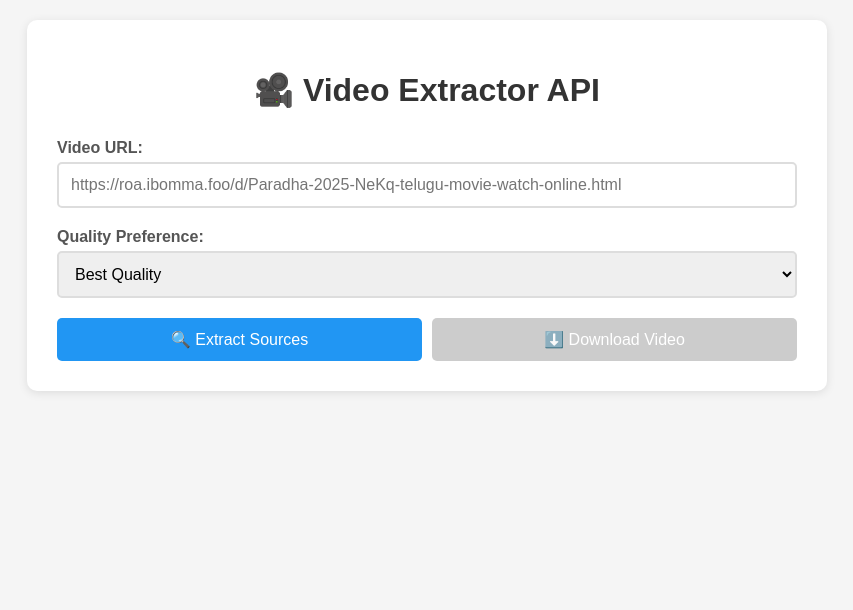
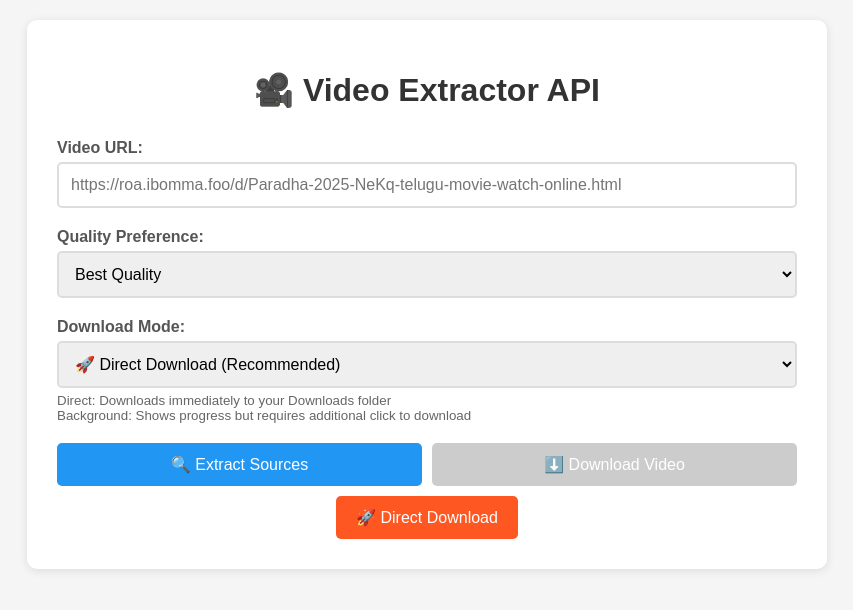
Before and after one commit to vamsi061/Movie-download-api, a Flask app: page / in a window 1280 px wide. Shown: the top 610 px of the page, without its empty margins (213-1066 px from the left). Run offline with Flask 3, Linux system fonts and the light colour scheme.

Commit message:
Add direct download functionality - downloads straight to Downloads folder
Major UX improvements:
🚀 DIRECT DOWNLOAD MODE:
- New direct download endpoint that streams video directly to user
- Downloads immediately to user's Downloads folder (like IDM, browsers)
- No server storage needed - pure streaming proxy
- No status polling required - instant download experience

🎛️ DUAL DOWNLOAD MODES:
- Direct Download (Recommended): Immediate download to Downloads folder
- Background Download: Traditional mode with progress tracking

🖥️ IMPROVED UI:
- Download mode selector with clear explanations
- Dedicated 'Direct Download' button for instant downloads
- Better visual feedback for direct downloads
- Automatic mode switching based on user preference

🔧 TECHNICAL IMPROVEMENTS:
- Stream video download function for memory-efficient transfers
- Proper filename extraction and Content-Disposition headers
- Error handling for streaming downloads
- Maintains all existing functionality while adding new direct mode

This solves the status polling issues by providing an alternative download method that works like traditional download managers - click and download directly!

```diff
--- a/app.py
+++ b/app.py
@@ -232,14 +232,15 @@ def extract_sources():
 
 @app.route('/download', methods=['POST'])
 def start_download():
-    """Start video download"""
+    """Start video download - returns direct download stream"""
     try:
         data = request.get_json()
         if not data or 'url' not in data:
             return jsonify({'error': 'URL is required'}), 400
 
         url = data['url']
-        quality_preference = data.get('quality', 'best')  # 'best', 'worst', or specific quality like '720'
+        quality_preference = data.get('quality', 'best')
+        download_type = data.get('type', 'direct')  # 'direct' or 'background'
 
         logger.info(f"Starting download from: {url}")
 
@@ -255,12 +256,11 @@ def start_download():
         # Filter out invalid URLs first
         valid_sources = []
         for source in sources:
-            url = source['url']
-            # Check if URL is properly formatted and accessible
-            if (url.startswith(('http://', 'https://')) and
-                not url.startswith(',//') and
-                '|' not in url and
-                len(url) > 20):  # Reasonable URL length
+            source_url = source['url']
+            if (source_url.startswith(('http://', 'https://')) and
+                not source_url.startswith(',//') and
+                '|' not in source_url and
+                len(source_url) > 20):
                 valid_sources.append(source)
 
         if not valid_sources:
@@ -271,59 +271,58 @@ def start_download():
                 'valid_sources': 0
             }), 404
 
-        # Select best source based on quality preference from valid sources
+        # Select best source
         selected_source = None
         if quality_preference == 'best':
-            # Sort by quality, then by URL reliability (prefer direct file URLs)
             valid_sources.sort(key=lambda x: (x['quality'], 1 if '.mp4' in x['url'] else 0), reverse=True)
             selected_source = valid_sources[0]
         elif quality_preference == 'worst':
             selected_source = min(valid_sources, key=lambda x: x['quality'])
         else:
-            # Try to find specific quality
             try:
                 target_quality = int(quality_preference)
-                # Find closest quality from valid sources
                 selected_source = min(valid_sources, key=lambda x: abs(x['quality'] - target_quality))
             except ValueError:
-                selected_source = valid_sources[0]  # Default to first valid source
+                selected_source = valid_sources[0]
 
         if not selected_source:
             selected_source = valid_sources[0]
 
-        # Generate download ID
-        download_id = str(uuid.uuid4())
+        # For direct download, return streaming response
+        if download_type == 'direct':
+            return stream_video_download(selected_source)
 
-        # Create output filename
-        title = selected_source.get('title', 'video').replace(' ', '_')
-        title = ''.join(c for c in title if c.isalnum() or c in '-_.')[:50]  # Clean filename
-        format_ext = selected_source.get('format', 'mp4')
-        output_filename = f"{title}_{download_id[:8]}.{format_ext}"
-        output_path = os.path.join(download_manager.temp_dir, output_filename)
+        # For background download (original method)
+        else:
+            download_id = str(uuid.uuid4())
+            title = selected_source.get('title', 'video').replace(' ', '_')
+            title = ''.join(c for c in title if c.isalnum() or c in '-_.')[:50]
+            format_ext = selected_source.get('format', 'mp4')
+            output_filename = f"{title}_{download_id[:8]}.{format_ext}"
+            output_path = os.path.join(download_manager.temp_dir, output_filename)
 
-        # Start download in background thread
-        download_thread = threading.Thread(
-            target=download_manager.download_video_async,
-            args=(download_id, selected_source, output_path)
-        )
-        download_thread.daemon = True
-        download_thread.start()
+            download_thread = threading.Thread(
+                target=download_manager.download_video_async,
+                args=(download_id, selected_source, output_path)
+            )
+            download_thread.daemon = True
+            download_thread.start()
 
-        return jsonify({
-            'success': True,
-            'download_id': download_id,
-            'selected_source': {
-                'url': selected_source['url'][:100] + '...' if len(selected_source['url']) > 100 else selected_source['url'],
-                'quality': selected_source['quality'],
-                'format': selected_source['format'],
-                'method': selected_source['method']
-            },
-            'total_sources_found': len(sources),
-            'valid_sources_found': len(valid_sources),
-            'status_url': f'/status/{download_id}',
-            'download_url': f'/download/{download_id}',
-            'message': 'Download started. Use status_url to track progress.'
-        })
+            return jsonify({
+                'success': True,
+                'download_id': download_id,
+                'selected_source': {
+                    'url': selected_source['url'][:100] + '...' if len(selected_source['url']) > 100 else selected_source['url'],
+                    'quality': selected_source['quality'],
+                    'format': selected_source['format'],
+                    'method': selected_source['method']
+                },
+                'total_sources_found': len(sources),
+                'valid_sources_found': len(valid_sources),
+                'status_url': f'/status/{download_id}',
+                'download_url': f'/download/{download_id}',
+                'message': 'Download started. Use status_url to track progress.'
+            })
 
     except Exception as e:
         logger.error(f"Download start error: {e}")
@@ -429,6 +428,85 @@ def cleanup_files():
     except Exception as e:
         return jsonify({'error': f'Cleanup failed: {str(e)}'}), 500
 
+def stream_video_download(video_source):
+    """Stream video download directly to user"""
+    try:
+        url = video_source['url']
+
+        # Create filename
+        title = video_source.get('title', 'video').replace(' ', '_')
+        title = ''.join(c for c in title if c.isalnum() or c in '-_.')[:50]
+        format_ext = video_source.get('format', 'mp4')
+        filename = f"{title}.{format_ext}"
+
+        # Set up headers for video download
+        headers = download_manager.extractor.session.headers.copy()
+        if download_manager.extractor.original_url:
+            headers['Referer'] = download_manager.extractor.original_url
+
+        headers.update({
+            'Accept': '*/*',
+            'Accept-Encoding': 'identity',
+            'Connection': 'keep-alive',
+            'Range': 'bytes=0-',
+        })
+
+        logger.info(f"Streaming download: {url}")
+
+        # Get the video stream
+        response = download_manager.extractor.session.get(url, headers=headers, stream=True, timeout=30)
+        response.raise_for_status()
+
+        # Create a generator to stream the content
+        def generate():
+            try:
+                for chunk in response.iter_content(chunk_size=8192):
+                    if chunk:
+                        yield chunk
+            except Exception as e:
+                logger.error(f"Streaming error: {e}")
+
+        # Get content length if available
+        content_length = response.headers.get('content-length')
+
+        # Create response headers
+        response_headers = {
+            'Content-Disposition': f'attachment; filename="{filename}"',
+            'Content-Type': 'application/octet-stream',
+            'Cache-Control': 'no-cache',
+        }
+
+        if content_length:
+            response_headers['Content-Length'] = content_length
+
+        return Response(
+            generate(),
+            headers=response_headers,
+            mimetype='application/octet-stream'
+        )
+
+    except Exception as e:
+        logger.error(f"Stream download failed: {e}")
+        return jsonify({'error': f'Stream download failed: {str(e)}'}), 500
+
+@app.route('/download-direct', methods=['POST'])
+def download_direct():
+    """Direct download endpoint - immediately starts download"""
+    try:
+        data = request.get_json()
+        if not data or 'url' not in data:
+            return jsonify({'error': 'URL is required'}), 400
+
+        # Set download type to direct
+        data['type'] = 'direct'
+
+        # Reuse the download logic but force direct streaming
+        return start_download()
+
+    except Exception as e:
+        logger.error(f"Direct download error: {e}")
+        return jsonify({'error': f'Direct download failed: {str(e)}'}), 500
+
 if __name__ == '__main__':
     port = int(os.environ.get('PORT', 5000))
     app.run(host='0.0.0.0', port=port, debug=False)
--- a/templates/index.html
+++ b/templates/index.html
@@ -167,6 +167,18 @@
             </select>
         </div>
 
+        <div class="form-group">
+            <label for="downloadMode">Download Mode:</label>
+            <select id="downloadMode">
+                <option value="direct">🚀 Direct Download (Recommended)</option>
+                <option value="background">📊 Background Download (with progress)</option>
+            </select>
+            <small style="color: #666; margin-top: 5px; display: block;">
+                Direct: Downloads immediately to your Downloads folder<br>
+                Background: Shows progress but requires additional click to download
+            </small>
+        </div>
+
         <div class="button-group">
             <button class="btn-extract" onclick="extractSources()">
                 <span id="extractText">🔍 Extract Sources</span>
@@ -175,6 +187,13 @@
             <button class="btn-download" id="downloadBtn" onclick="startDownload()" disabled>
                 <span id="downloadText">⬇️ Download Video</span>
                 <span id="downloadLoading" class="loading" style="display: none;"></span>
+            </button>
+        </div>
+
+        <div style="text-align: center; margin-top: 10px;">
+            <button class="btn-download" id="directDownloadBtn" onclick="directDownload()" disabled style="background-color: #FF5722;">
+                <span id="directDownloadText">🚀 Direct Download</span>
+                <span id="directDownloadLoading" class="loading" style="display: none;"></span>
             </button>
         </div>
 
@@ -217,6 +236,7 @@
                     currentSources = data.sources;
                     displaySources(data);
                     document.getElementById('downloadBtn').disabled = false;
+                    document.getElementById('directDownloadBtn').disabled = false;
                 } else {
                     displayError(data.error || 'Failed to extract sources');
                 }
@@ -232,6 +252,12 @@
         async function startDownload() {
             const url = document.getElementById('videoUrl').value;
             const quality = document.getElementById('quality').value;
+            const downloadMode = document.getElementById('downloadMode').value;
+
+            if (downloadMode === 'direct') {
+                directDownload();
+                return;
+            }
 
             const downloadBtn = document.getElementById('downloadBtn');
             const downloadText = document.getElementById('downloadText');
@@ -247,7 +273,7 @@
                     headers: {
                         'Content-Type': 'application/json',
                     },
-                    body: JSON.stringify({ url: url, quality: quality })
+                    body: JSON.stringify({ url: url, quality: quality, type: 'background' })
                 });
 
                 const data = await response.json();
@@ -267,6 +293,73 @@
                 downloadBtn.disabled = false;
                 downloadText.style.display = 'inline';
                 downloadLoading.style.display = 'none';
+            }
+        }
+
+        async function directDownload() {
+            const url = document.getElementById('videoUrl').value;
+            const quality = document.getElementById('quality').value;
+
+            if (!url) {
+                alert('Please enter a video URL');
+                return;
+            }
+
+            const directBtn = document.getElementById('directDownloadBtn');
+            const directText = document.getElementById('directDownloadText');
+            const directLoading = document.getElementById('directDownloadLoading');
+
+            directBtn.disabled = true;
+            directText.style.display = 'none';
+            directLoading.style.display = 'inline-block';
+
+            try {
+                // Show immediate feedback
+                displayDirectDownloadStarted();
+
+                const response = await fetch('/download', {
+                    method: 'POST',
+                    headers: {
+                        'Content-Type': 'application/json',
+                    },
+                    body: JSON.stringify({ url: url, quality: quality, type: 'direct' })
+                });
+
+                if (response.ok) {
+                    // Get filename from response headers
+                    const contentDisposition = response.headers.get('Content-Disposition');
+                    let filename = 'video.mp4';
+                    if (contentDisposition) {
+                        const filenameMatch = contentDisposition.match(/filename="(.+)"/);
+                        if (filenameMatch) {
+                            filename = filenameMatch[1];
+                        }
+                    }
+
+                    // Create blob and download
+                    const blob = await response.blob();
+                    const downloadUrl = window.URL.createObjectURL(blob);
+
+                    const a = document.createElement('a');
+                    a.style.display = 'none';
+                    a.href = downloadUrl;
+                    a.download = filename;
+                    document.body.appendChild(a);
+                    a.click();
+                    window.URL.revokeObjectURL(downloadUrl);
+                    document.body.removeChild(a);
+
+                    displayDirectDownloadComplete(filename);
+                } else {
+                    const errorData = await response.json();
+                    displayError(errorData.error || 'Direct download failed');
+                }
+            } catch (error) {
+                displayError('Network error: ' + error.message);
+            } finally {
+                directBtn.disabled = false;
+                directText.style.display = 'inline';
+                directLoading.style.display = 'none';
             }
         }
 
@@ -464,6 +557,28 @@
             }
         }
 
+        function displayDirectDownloadStarted() {
+            const statusDiv = document.getElementById('downloadStatus');
+            statusDiv.innerHTML = `
+                <div class="status">
+                    <h3>🚀 Direct Download Starting</h3>
+                    <p>Your download will begin shortly and save directly to your Downloads folder.</p>
+                    <p>Please wait while we prepare your file...</p>
+                </div>
+            `;
+        }
+
+        function displayDirectDownloadComplete(filename) {
+            const statusDiv = document.getElementById('downloadStatus');
+            statusDiv.innerHTML = `
+                <div class="status" style="background-color: #e8f5e8; border-left-color: #4CAF50;">
+                    <h3>✅ Download Complete!</h3>
+                    <p><strong>File:</strong> ${filename}</p>
+                    <p>Your video has been saved to your Downloads folder.</p>
+                </div>
+            `;
+        }
+
         function displayError(error) {
             const resultsDiv = document.getElementById('results');
             resultsDiv.innerHTML = `<h3>❌ Error:</h3><p>${error}</p>`;
```
